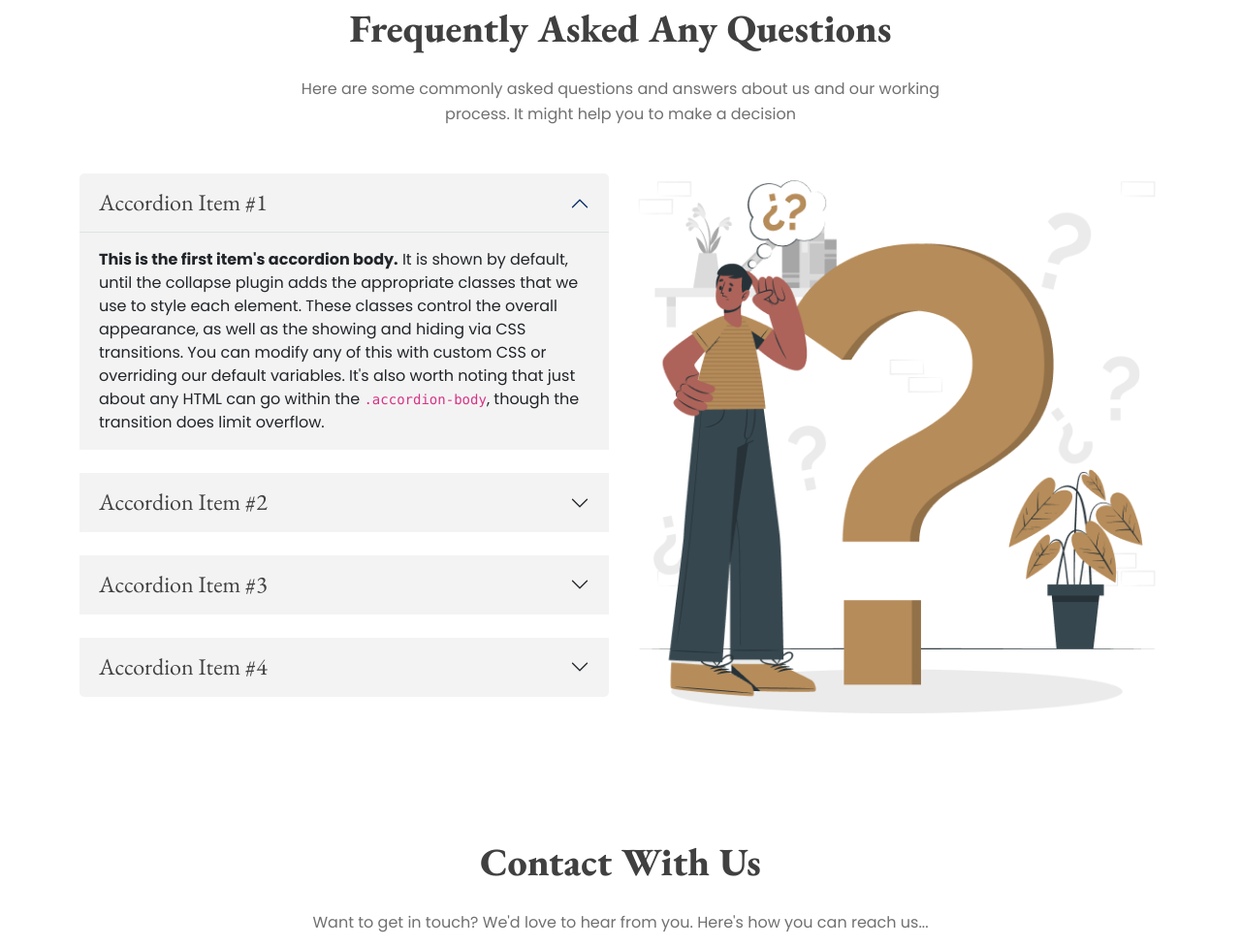
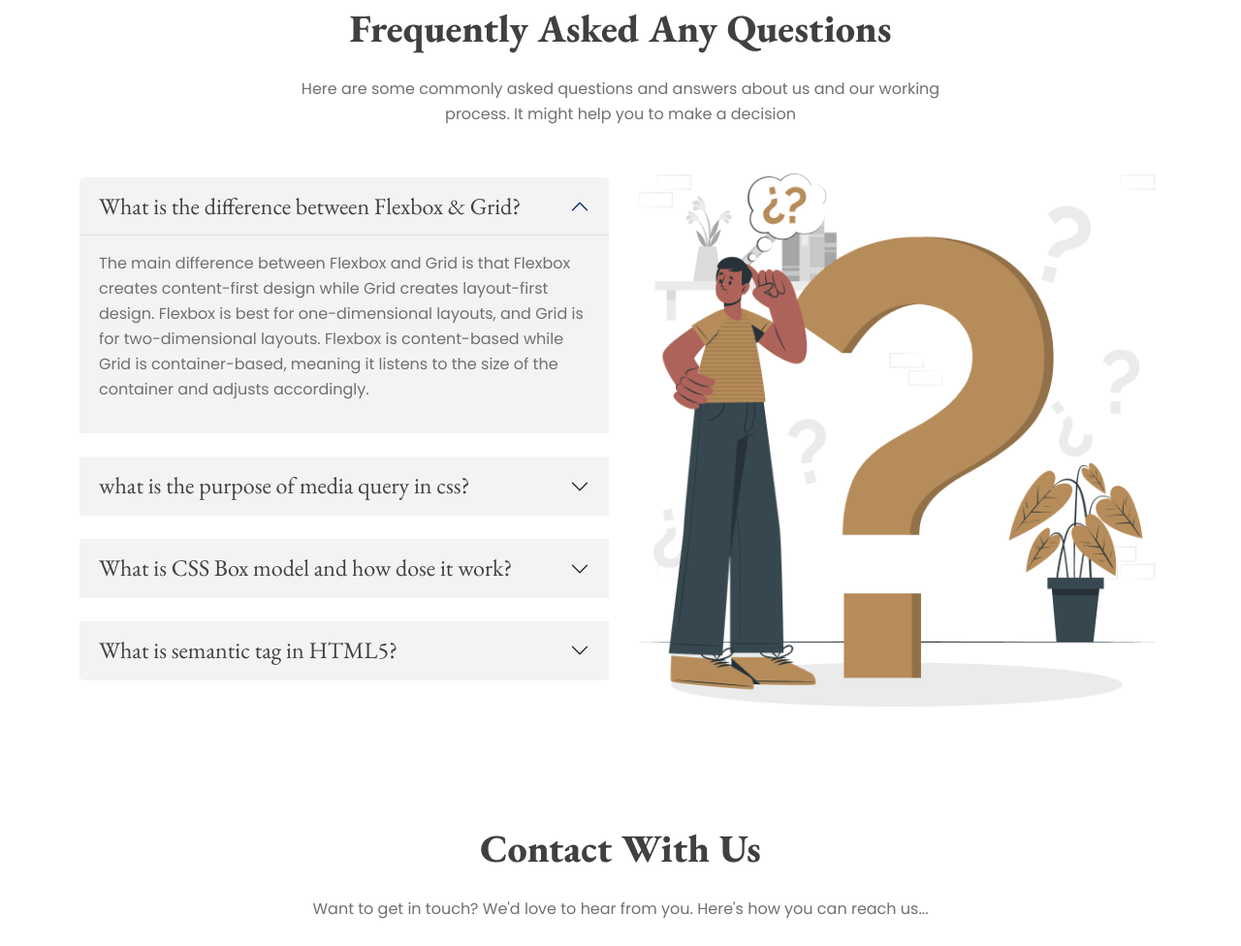
Before and after one commit to Rabby-khan-04/justice-law-firm, a plain HTML site: page index.html in a window 1280 px wide. Shown: the part 2992-3968 px from the top of the page at 97% size. Drawn offline with nearby package versions, Linux system fonts and the light colour scheme.

Commit message:
FAQ content Added

```diff
--- a/index.html
+++ b/index.html
@@ -329,25 +329,20 @@
 
           <!-- Faq Accordion -->
           <div class="col-lg-6 col-12 d-flex align-items-center order-2 order-lg-1">
-            <div class="accordion" id="accordionExample">
+            <div class="accordion w-100" id="accordionExample">
 
               <!-- FAQ - 1 -->
               <div class="accordion-item faq mb-4">
                 <h2 class="accordion-header" id="headingOne">
                   <button class="accordion-button primary-font faq__title" type="button" data-bs-toggle="collapse"
                     data-bs-target="#collapseOne" aria-expanded="true" aria-controls="collapseOne">
-                    Accordion Item #1
+                    What is the difference between Flexbox & Grid?
                   </button>
                 </h2>
                 <div id="collapseOne" class="accordion-collapse collapse show" aria-labelledby="headingOne"
                   data-bs-parent="#accordionExample">
                   <div class="accordion-body">
-                    <strong>This is the first item's accordion body.</strong> It is shown by default, until the collapse
-                    plugin adds the appropriate classes that we use to style each element. These classes control the
-                    overall appearance, as well as the showing and hiding via CSS transitions. You can modify any of
-                    this
-                    with custom CSS or overriding our default variables. It's also worth noting that just about any HTML
-                    can go within the <code>.accordion-body</code>, though the transition does limit overflow.
+                    <p class="section__text">The main difference between Flexbox and Grid is that Flexbox creates content-first design while Grid creates layout-first design. Flexbox is best for one-dimensional layouts, and Grid is for two-dimensional layouts. Flexbox is content-based while Grid is container-based, meaning it listens to the size of the container and adjusts accordingly.</p>
                   </div>
                 </div>
               </div>
@@ -358,19 +353,13 @@
                   <button class="accordion-button collapsed primary-font faq__title" type="button"
                     data-bs-toggle="collapse" data-bs-target="#collapseTwo" aria-expanded="false"
                     aria-controls="collapseTwo">
-                    Accordion Item #2
+                    what is the purpose of media query in css?
                   </button>
                 </h2>
                 <div id="collapseTwo" class="accordion-collapse collapse" aria-labelledby="headingTwo"
                   data-bs-parent="#accordionExample">
                   <div class="accordion-body">
-                    <strong>This is the second item's accordion body.</strong> It is hidden by default, until the
-                    collapse
-                    plugin adds the appropriate classes that we use to style each element. These classes control the
-                    overall appearance, as well as the showing and hiding via CSS transitions. You can modify any of
-                    this
-                    with custom CSS or overriding our default variables. It's also worth noting that just about any HTML
-                    can go within the <code>.accordion-body</code>, though the transition does limit overflow.
+                    <p class="section__text">The purpose of media queries in CSS is to allow web designers and developers to customize the presentation of a website for different output devices and screen sizes. They allow us to specify different styling rules for different media types, such as computer screens, tablets, smartphones, and printers. By using media queries, we can create a responsive website that adapts to different viewport sizes, making our website look great on all devices.</p>
                   </div>
                 </div>
               </div>
@@ -381,15 +370,13 @@
                   <button class="accordion-button collapsed primary-font faq__title" type="button"
                     data-bs-toggle="collapse" data-bs-target="#collapseThree" aria-expanded="false"
                     aria-controls="collapseThree">
-                    Accordion Item #3
+                    What is CSS Box model and how dose it work?
                   </button>
                 </h2>
                 <div id="collapseThree" class="accordion-collapse collapse" aria-labelledby="headingThree"
                   data-bs-parent="#accordionExample">
                   <div class="accordion-body">
-                    <p class="section__text">Lorem ipsum dolor sit amet consectetur adipisicing elit. Labore ipsam
-                      mollitia tempora necessitatibus corporis. Laboriosam veniam vitae voluptatem est, ipsa suscipit ad
-                      amet minima ratione distinctio? Maiores iusto deleniti at!</p>
+                    <p class="section__text">The CSS box model is a set of rules that help dictate how items are displayed on our website. It defines the parameters of the box, such as margins, borders, padding, and the content itself. The CSS box model is essentially a box that wraps around every HTML element. It consists of: margins, borders, padding, and the actual content.</p>
                   </div>
                 </div>
               </div>
@@ -400,15 +387,13 @@
                   <button class="accordion-button collapsed primary-font faq__title" type="button"
                     data-bs-toggle="collapse" data-bs-target="#collapseFour" aria-expanded="false"
                     aria-controls="collapseFour">
-                    Accordion Item #4
+                    What is semantic tag in HTML5?
                   </button>
                 </h2>
                 <div id="collapseFour" class="accordion-collapse collapse" aria-labelledby="headingFour"
                   data-bs-parent="#accordionExample">
                   <div class="accordion-body">
-                    <p class="section__text">Lorem ipsum dolor sit amet consectetur adipisicing elit. Labore ipsam
-                      mollitia tempora necessitatibus corporis. Laboriosam veniam vitae voluptatem est, ipsa suscipit ad
-                      amet minima ratione distinctio? Maiores iusto deleniti at!</p>
+                    <p class="section__text">Semantic tags are those tags that clearly describe their meaning in a human- and machine-readable way. For example, tags like &lt;header&gt;, &lt;nav&gt;, &lt;section&gt;, &lt;article&gt;. They all are self-explanatory and meaningful. They accurately describe the purpose of the element and the type of content that is inside them</p>
                   </div>
                 </div>
               </div>
```
